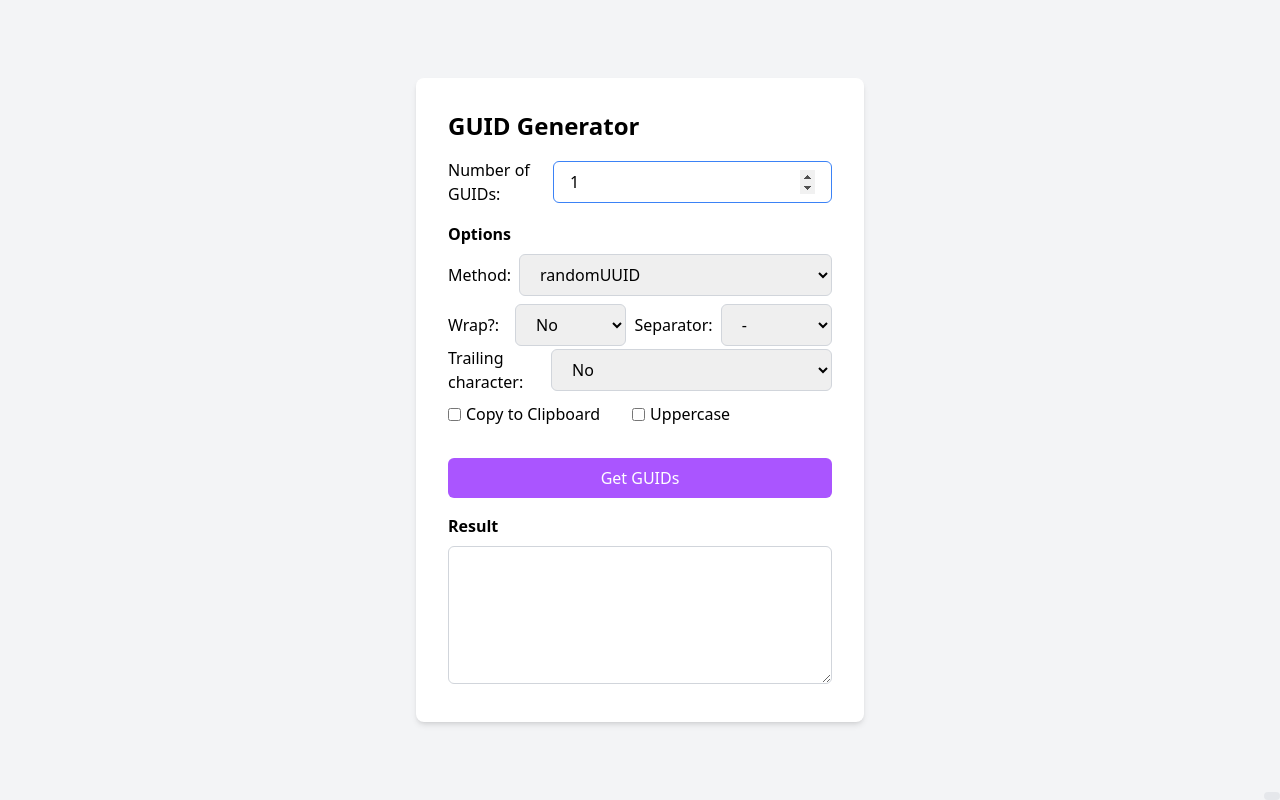
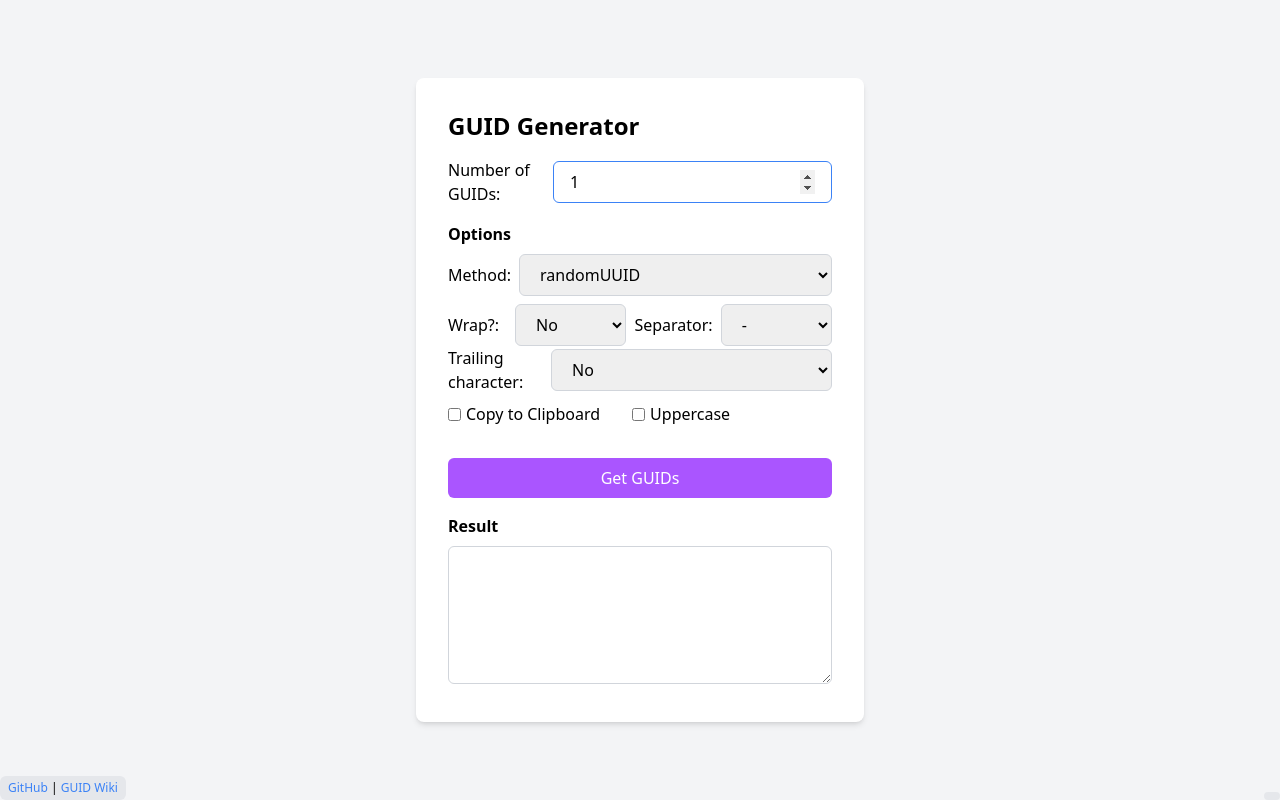
Before and after one commit to fcanigia/guid-generator, a Vue app: page / in a window 1280 px wide. Built offline with nearby package versions, Linux system fonts and the light colour scheme.

Commit message:
add footer

```diff
--- a/src/views/HomeView.vue
+++ b/src/views/HomeView.vue
@@ -192,6 +192,22 @@ const copyGuidsToClipboard = async (guids: string) => {
         </span>
       </div>
     </div>
+    <!-- Footer Section -->
+    <div>
+      <span class="absolute bottom-0 left-0 bg-gray-200 text-xs px-2 py-1 rounded-md">
+        <a href="https://github.com/fcanigia" target="_blank" class="text-blue-500 hover:underline">
+          GitHub
+        </a>
+        |
+        <a
+          href="https://en.wikipedia.org/wiki/Universally_unique_identifier"
+          target="_blank"
+          class="text-blue-500 hover:underline"
+        >
+          GUID Wiki
+        </a>
+      </span>
+    </div>
   </div>
 </template>
 
```
